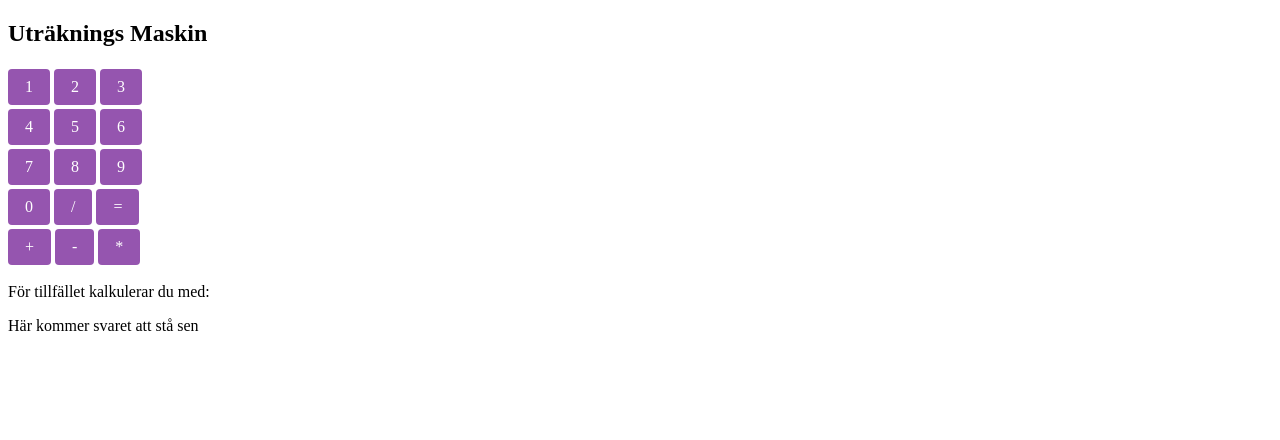
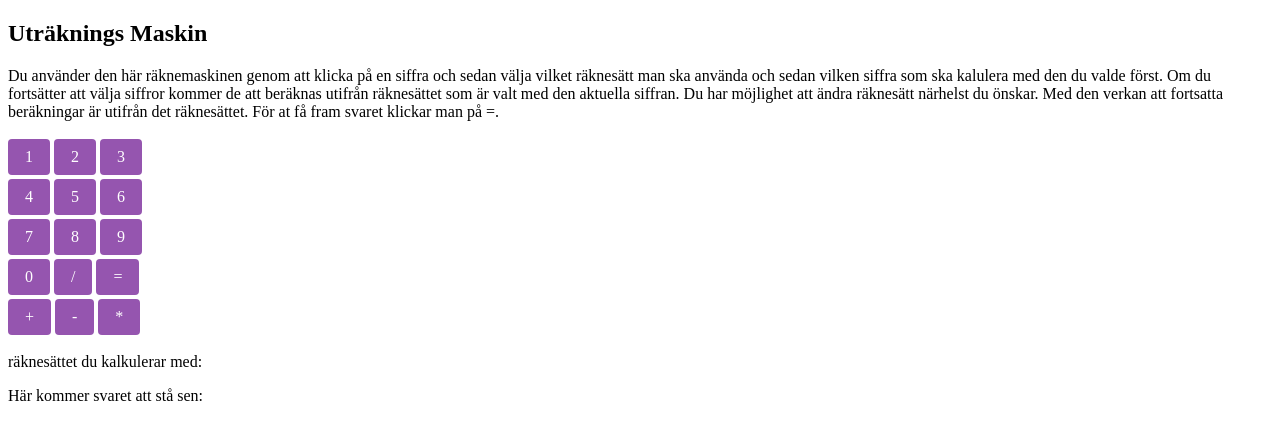
Before and after one commit to webcrunch/calculator, a website: page NodejsConsoleApp1/index.html in a window 1280 px wide. Drawn offline with Linux system fonts and the light colour scheme.

Commit message:
adding some explaining text and minor changes

```diff
--- a/NodejsConsoleApp1/index.html
+++ b/NodejsConsoleApp1/index.html
@@ -47,6 +47,11 @@
 <body>
 
     <h2>Uträknings Maskin</h2>
+    <p>
+        Du använder den här räknemaskinen genom att klicka på en siffra och sedan välja vilket räknesätt man ska använda och sedan vilken siffra som ska kalulera med den du valde först.
+        Om du fortsätter att välja siffror kommer de att beräknas utifrån räknesättet som är valt med den aktuella siffran. Du har möjlighet att ändra räknesätt närhelst du önskar. Med den verkan att fortsatta beräkningar är utifrån det räknesättet.
+        För at få fram svaret klickar man på =.
+    </p>
     <div>
         <button class="btn" onclick="myFunction(1)" type="button">1</button>
         <button class="btn" onclick="myFunction(2)" type="button">2</button>
@@ -76,11 +81,10 @@
 
     </div>
 
-    <p>För tillfället kalkulerar du med: <p id="state"></p></p>
+    <p>räknesättet du kalkulerar med: <p id="state"></p></p>
+    <p>    Här kommer svaret att stå sen:<p id="demo"></p>
 
 
-    <p id="demo">
-    Här kommer svaret att stå sen</p>
     <script>
         //Help variable
         let result;
```
